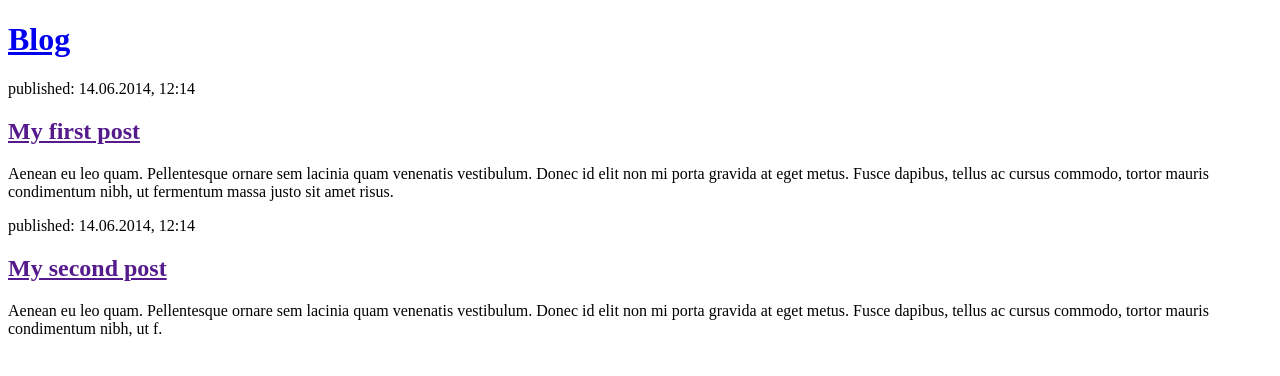
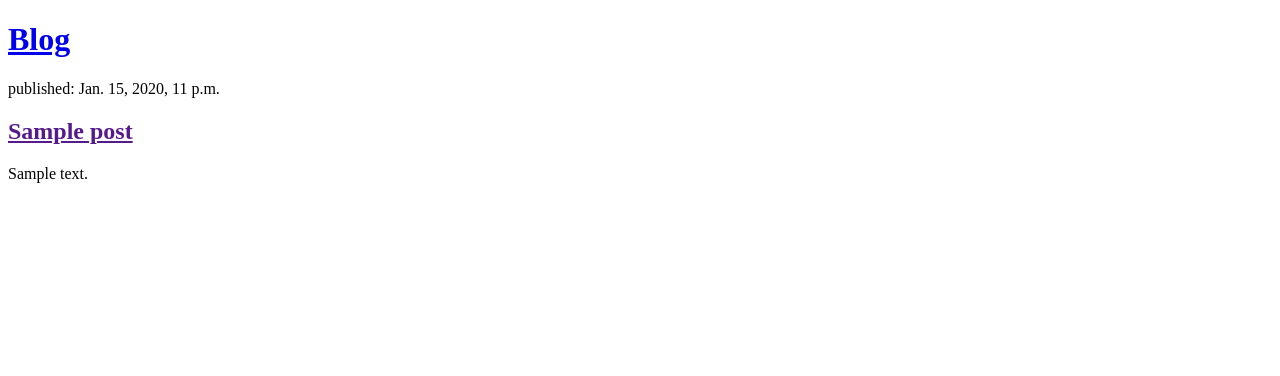
Before and after one commit to wany949/my-first-blog, a Django app: page / in a window 1280 px wide. Shown: the top 376 px of the page. Run offline with Django 3.2, Linux system fonts and the light colour scheme; tables that the repository leaves empty hold one stand-in row (values such as "Sample post").

Commit message:
Added templates to display posts from database

```diff
--- a/blog/templates/blog/post_list.html
+++ b/blog/templates/blog/post_list.html
@@ -7,26 +7,12 @@
     <header>
       <h1><a href="/">Blog</a></h1>
     </header>
-
+    {% for post in posts %}
     <article>
-      <time>published: 14.06.2014, 12:14</time>
-      <h2><a href="">My first post</a></h2>
-      <p>
-        Aenean eu leo quam. Pellentesque ornare sem lacinia quam venenatis
-        vestibulum. Donec id elit non mi porta gravida at eget metus. Fusce
-        dapibus, tellus ac cursus commodo, tortor mauris condimentum nibh, ut
-        fermentum massa justo sit amet risus.
-      </p>
+      <time>published: {{ post.published_date }}</time>
+      <h2><a href="">{{ post.title }}</a></h2>
+      <p>{{ post.text|linebreaksbr }}</p>
     </article>
-
-    <article>
-      <time>published: 14.06.2014, 12:14</time>
-      <h2><a href="">My second post</a></h2>
-      <p>
-        Aenean eu leo quam. Pellentesque ornare sem lacinia quam venenatis
-        vestibulum. Donec id elit non mi porta gravida at eget metus. Fusce
-        dapibus, tellus ac cursus commodo, tortor mauris condimentum nibh, ut f.
-      </p>
-    </article>
+    {% endfor %}
   </body>
 </html>
--- a/blog/views.py
+++ b/blog/views.py
@@ -1,6 +1,9 @@
 from django.shortcuts import render
+from django.utils import timezone
+from .models import Post
 
 # Create your views here.
 
 def post_list(request):
-    return render(request, 'blog/post_list.html', {})
+    posts = Post.objects.filter(published_date__lte=timezone.now()).order_by('published_date')
+    return render(request, 'blog/post_list.html', {'posts': posts})
```
